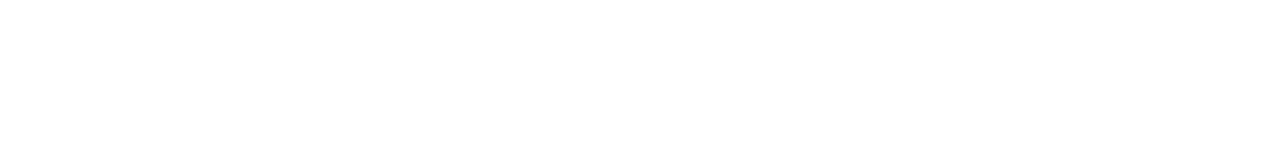
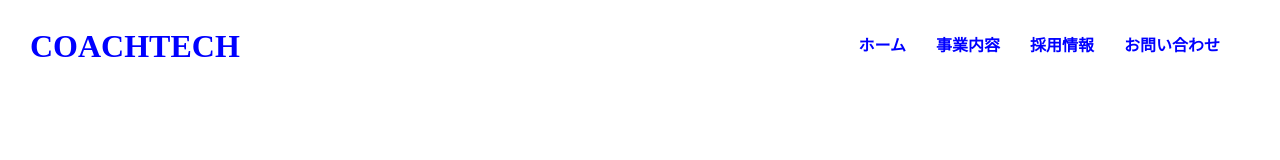
Before and after one commit to yuki-zirushi/Haagen, a plain HTML site: page 20221022koyanagi/index.html in a window 1280 px wide. Drawn offline with Linux system fonts and the light colour scheme.

Commit message:
[Add] header_logo nav

```diff
--- a/20221022koyanagi/css/style.css
+++ b/20221022koyanagi/css/style.css
@@ -0,0 +1,26 @@
+header {
+  display: flex;
+  justify-content: space-between;
+  align-items: center;
+  margin: 30px;
+}
+
+p {
+  font-size: 32px;
+  color: blue;
+  font-weight: bold;
+  display: inline-block;
+}
+
+ul {
+  display: flex;
+}
+
+li {
+  color: blue;
+  font-weight: bold;
+}
+
+li:not(last-child) {
+  margin-right: 30px
+}
--- a/20221022koyanagi/index.html
+++ b/20221022koyanagi/index.html
@@ -9,7 +9,19 @@
   <link rel="stylesheet" href="css/style.css">
 </head>
 <body>
-  <header class="header"></header>
+  <header class="header">
+    <div class="header_logo">
+      <p>COACHTECH</p>
+    </div>
+    <nav class="menu-nav">
+      <ul class="menu-ul">
+        <li class="menu-li">ホーム</li>
+        <li class="menu-li">事業内容</li>
+        <li class="menu-li">採用情報</li>
+        <li class="menu-li">お問い合わせ</li>
+      </ul>
+    </nav>
+  </header>
   <main class="main"></main>
   <footer class="footer"></footer>
 </body>
```
